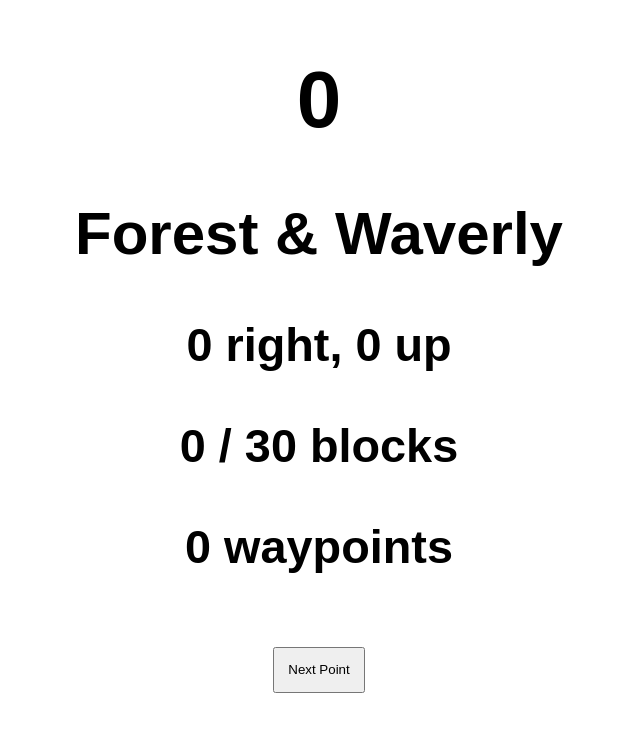
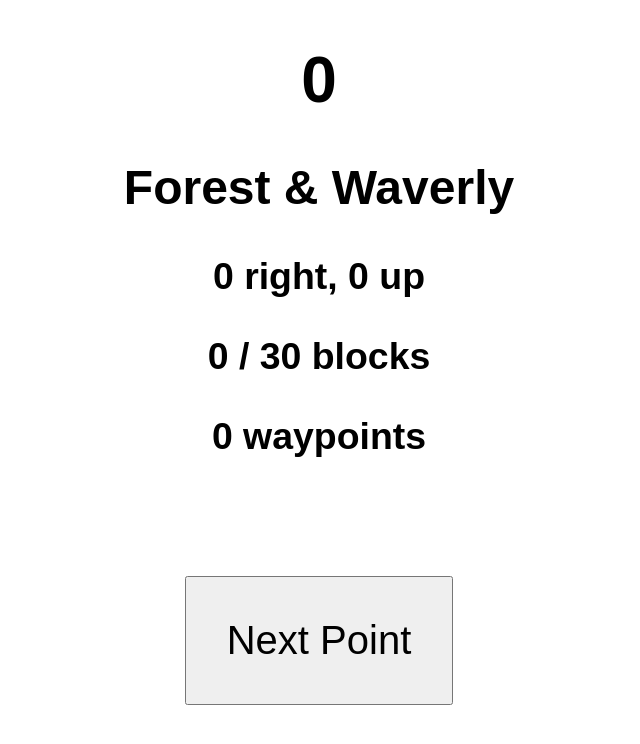
Before and after one commit to ztomasze/run-run, a plain HTML site: page index.html in a window 1280 px wide. Shown: the whole page, without its empty margins (321-961 px from the left). Drawn offline with Linux system fonts and the light colour scheme.

Commit message:
Tweaking to get button to display right

```diff
--- a/index.html
+++ b/index.html
@@ -6,12 +6,13 @@
     body {
       text-align: center;
       font-family: sans-serif;
-      font-size: 5vh;
-      max-height: 100vh;
+      font-size: 4vh;
+      max-height: 80vh;
     }
     button {
       margin: 2em;
       padding: 1em;
+      font-size: 5vh;
     }
 
     </style>
```
